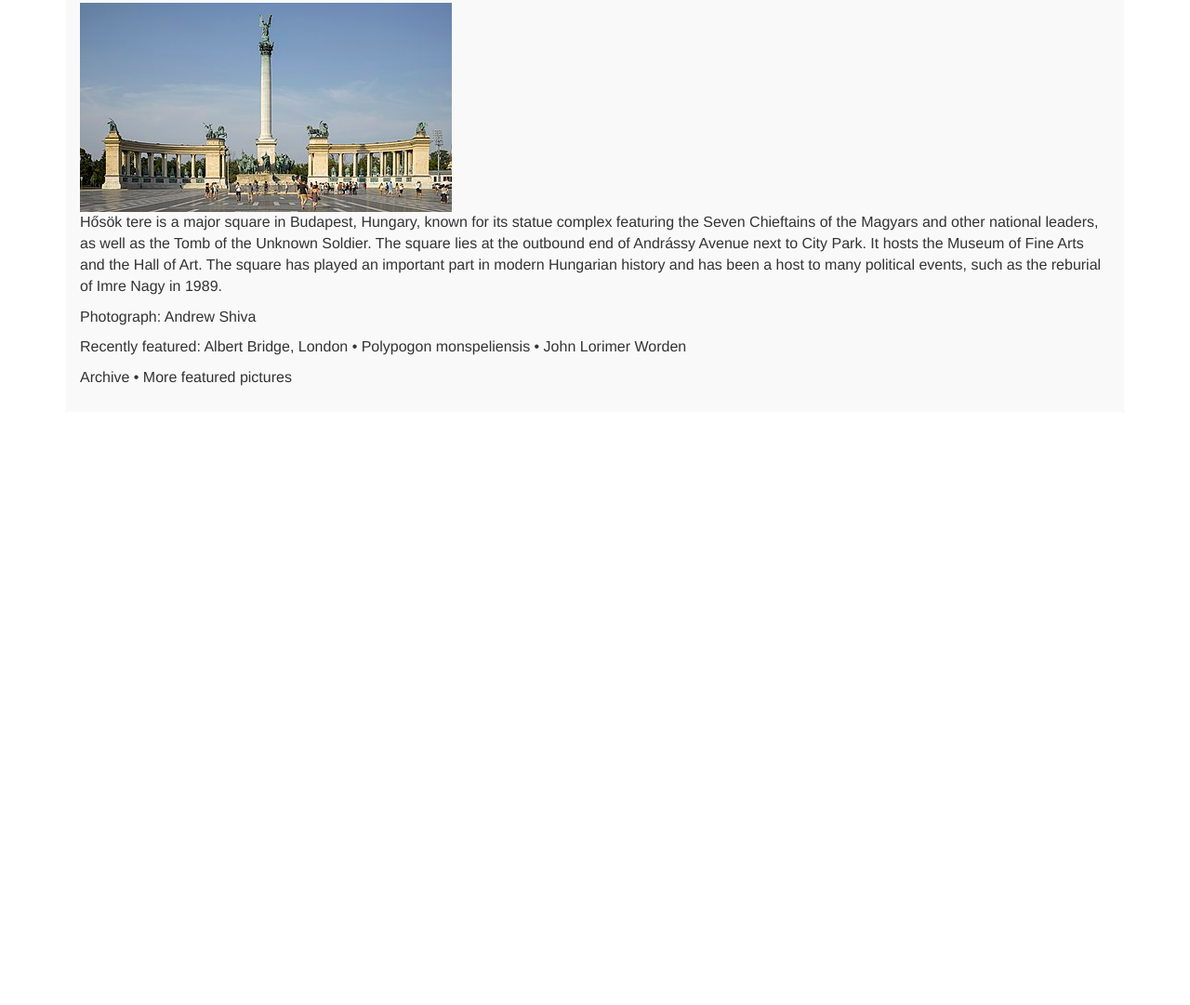
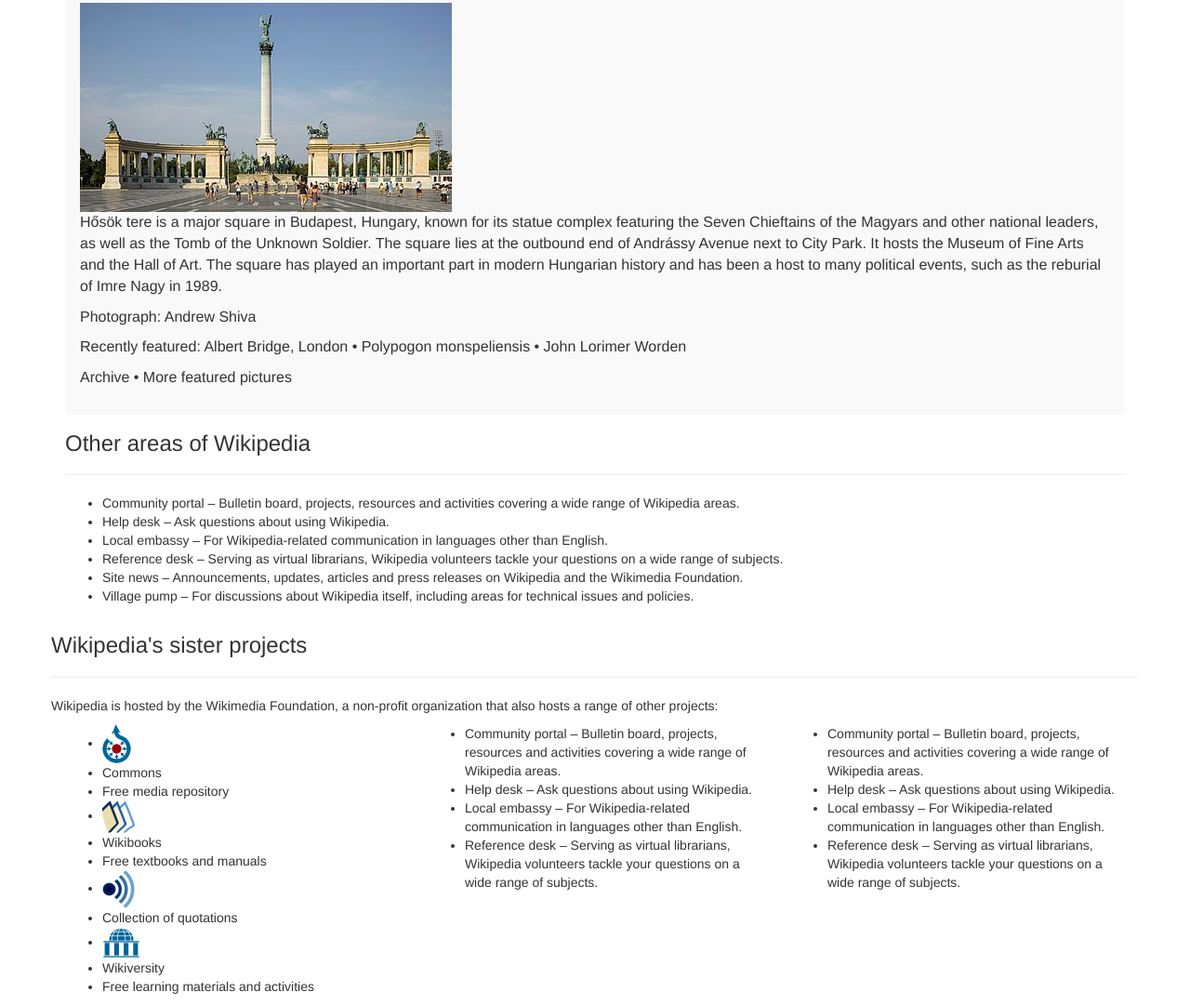
Before and after one commit to ishoman/wiki-rebuild, a plain HTML site: page index.html in a window 1280 px wide. Shown: the part 1483-2564 px from the top of the page at 93% size. Before the commit the page ends 1927 px from the top, so only its background shows below. Drawn offline with Linux system fonts and the light colour scheme.

Commit message:
Add content and images to index.html

```diff
--- a/index.html
+++ b/index.html
@@ -121,6 +121,57 @@
         </div>
       </div>
     </div>
+    <div class="row">
+      <div class="col-md-12">
+        <h3>Other areas of Wikipedia</h3>
+        <hr/>
+        <ul>
+          <li>Community portal – Bulletin board, projects, resources and activities covering a wide range of Wikipedia areas.</li>
+          <li>Help desk – Ask questions about using Wikipedia.</li>
+          <li>Local embassy – For Wikipedia-related communication in languages other than English.</li>
+          <li>Reference desk – Serving as virtual librarians, Wikipedia volunteers tackle your questions on a wide range of subjects.</li>
+          <li>Site news – Announcements, updates, articles and press releases on Wikipedia and the Wikimedia Foundation.</li>
+          <li>Village pump – For discussions about Wikipedia itself, including areas for technical issues and policies.</li>
+        </ul>
+      </div>
+    </div>
+    <div class="row">
+      <h3>Wikipedia's sister projects</h3>
+      <hr/>
+      <p>Wikipedia is hosted by the Wikimedia Foundation, a non-profit organization that also hosts a range of other projects:</p>
+      <div class="col-md-4">
+        <ul>
+          <li><img src="img/commons.png" alt="commons"></li>
+          <li>Commons</li>
+          <li>Free media repository</li>
+          <li><img src="img/wikibooks.png" alt="commons"></li>
+          <li>Wikibooks</li>
+          <li>Free textbooks and manuals</li>
+          <li><img src="img/wikiquote.png" alt="wikiquote"></li>
+          <li>Collection of quotations</li>
+          <li><img src="img/wikiversity.png" alt="wikiversity"></li>
+          <li>Wikiversity</li>
+          <li>Free learning materials and activities</li>
+        </ul>
+      </div>
+      <div class="col-md-4">
+        <ul>
+          <li>Community portal – Bulletin board, projects, resources and activities covering a wide range of Wikipedia areas.</li>
+          <li>Help desk – Ask questions about using Wikipedia.</li>
+          <li>Local embassy – For Wikipedia-related communication in languages other than English.</li>
+          <li>Reference desk – Serving as virtual librarians, Wikipedia volunteers tackle your questions on a wide range of subjects.</li>
+        </ul>
+      </div>
+      <div class="col-md-4">
+        <ul>
+          <li>Community portal – Bulletin board, projects, resources and activities covering a wide range of Wikipedia areas.</li>
+          <li>Help desk – Ask questions about using Wikipedia.</li>
+          <li>Local embassy – For Wikipedia-related communication in languages other than English.</li>
+          <li>Reference desk – Serving as virtual librarians, Wikipedia volunteers tackle your questions on a wide range of subjects.</li>
+        </ul>
+      </div>
+    </div>
+    </div>
     </div>
   </body>
 </html>
```
Also changed, not shown: img/commons.png (added), img/commons.svg (added), img/wikibooks.png (added), img/wikiquote.png (added), img/wikiversity.png (added).
